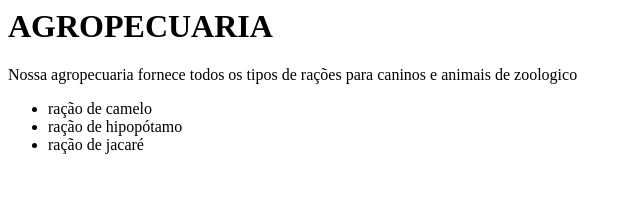
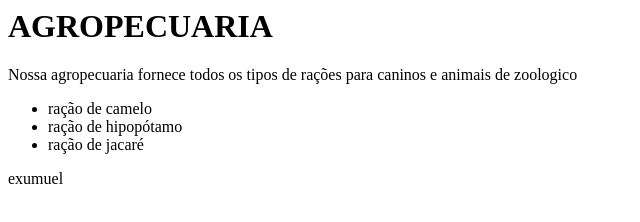
Before and after one commit to MarcilioAnt7/agropec2TDS, a plain HTML site: page index.html in a window 1280 px wide. Shown: the full height of the page, 0-640 px from the left. Drawn offline with Linux system fonts and the light colour scheme.

Commit message:
Update index.html

```diff
--- a/index.html
+++ b/index.html
@@ -8,4 +8,5 @@
 <li>ração de jacaré</li>
 
   </ul>
+  <footer>exumuel</footer>
 </html>
```
